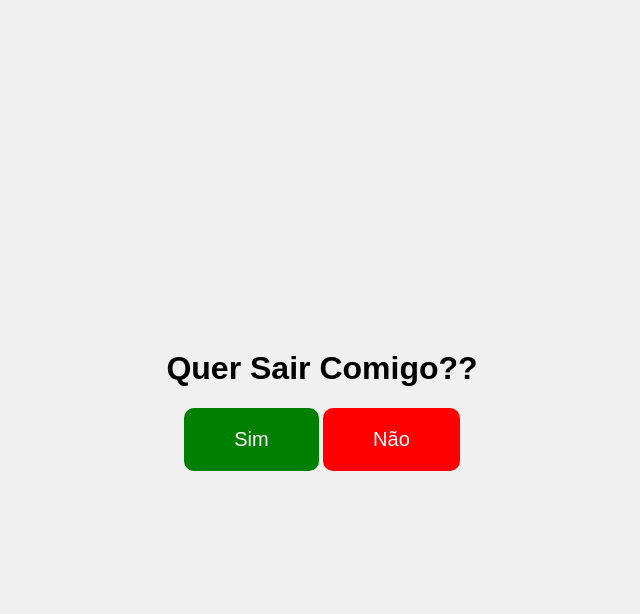
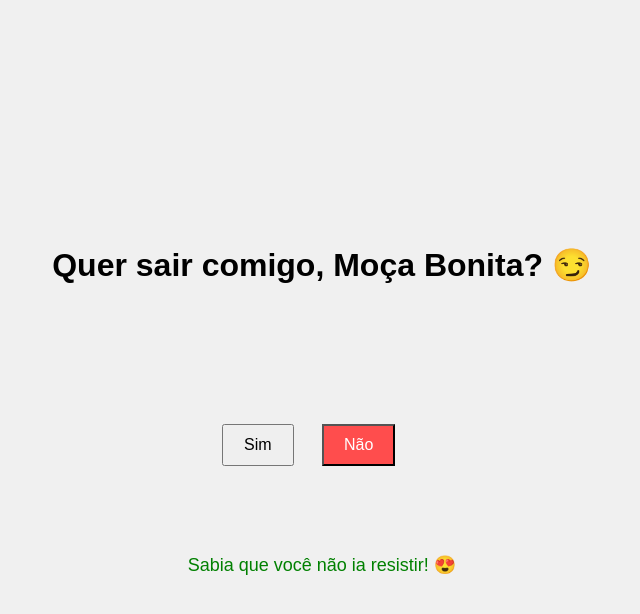
Before and after one commit to PauloGramos12/han-quernamorarcmg, a plain HTML site: page index.html in a window 1280 px wide. Both pictures are taken after a click on the button "Sim". Shown: the whole page, without its empty margins (318-958 px from the left). Drawn offline with Linux system fonts and the light colour scheme.

Commit message:
Update index.html

```diff
--- a/index.html
+++ b/index.html
@@ -1,87 +1,90 @@
 <!DOCTYPE html>
-<html lang="pt-br">
+<html lang="pt-BR">
 <head>
   <meta charset="UTF-8">
-  <meta name="viewport" content="width=device-width, initial-scale=1.0">
-  <title> convite pra sair </title>
+  <title>Convite Irrecusável</title>
   <style>
     body {
       font-family: Arial, sans-serif;
+      text-align: center;
+      margin: 0;
+      height: 100vh;
+      background: #f0f0f0;
       display: flex;
+      flex-direction: column;
       justify-content: center;
       align-items: center;
-      height: 100vh;
-      background-color: #f0f0f0;
-      margin: 0;
     }
-    .container {
-      text-align: center;
+
+    h1 {
+      margin-bottom: 40px;
     }
-    .button {
-      padding: 20px 50px;
-      font-size: 20px;
+
+    .button-container {
+      position: relative;
+      width: 300px;
+      height: 200px;
+    }
+
+    button {
+      padding: 10px 20px;
+      font-size: 16px;
+      position: absolute;
+      transition: top 0.2s, left 0.2s;
       cursor: pointer;
-      border: none;
-      border-radius: 10px;
-      transition: all 0.3s;
     }
-    .sim {
-      background-color: green;
+
+    #sim {
+      left: 50px;
+      top: 100px;
+    }
+
+    #nao {
+      left: 150px;
+      top: 100px;
+      background-color: #ff4d4d;
       color: white;
     }
-    .nao {
-      background-color: red;
-      color: white;
+
+    #resposta {
+      margin-top: 30px;
+      font-size: 18px;
+      color: green;
     }
   </style>
 </head>
 <body>
 
-<div class="container">
-  <h1> Quer Sair Comigo??</h1>
-  <button id="simButton" class="button sim">Sim</button>
-  <button id="naoButton" class="button nao">Não</button>
-</div>
+  <h1>Quer sair comigo, Moça Bonita? 😏</h1>
 
-<audio id="music" src="c:\Users\paulo\Downloads\WhatsApp Audio 2025-04-02 at 21.19.45.mp4" preload="auto"></audio>
+  <div class="button-container">
+    <button id="sim">Sim</button>
+    <button id="nao">Não</button>
+  </div>
 
-<script>
-  const simButton = document.getElementById('simButton');
-  const naoButton = document.getElementById('naoButton');
-  const music = document.getElementById('music');
+  <div id="resposta"></div>
 
-  // Função para teletransportar o botão "Não"
-  function teleportNao() {
-    const screenWidth = window.innerWidth;
-    const screenHeight = window.innerHeight;
+  <script>
+    const btnSim = document.getElementById('sim');
+    const btnNao = document.getElementById('nao');
+    const resposta = document.getElementById('resposta');
 
-    const randomX = Math.random() * (screenWidth - naoButton.offsetWidth);
-    const randomY = Math.random() * (screenHeight - naoButton.offsetHeight);
+    btnSim.addEventListener('click', () => {
+      resposta.innerText = "Sabia que você não ia resistir! 😍";
+    });
 
-    naoButton.style.position = 'absolute';
-    naoButton.style.left = randomX + 'px';
-    naoButton.style.top = randomY + 'px';
-  }
+    btnNao.addEventListener('mouseover', () => {
+      const container = document.querySelector('.button-container');
+      const maxX = container.clientWidth - btnNao.offsetWidth;
+      const maxY = container.clientHeight - btnNao.offsetHeight;
 
-  // Função para mostrar a mensagem e tocar a música
-  function showParabens() {
-    const message =  😄\n\nFica tranquilo, não precisa se preocupar, você fez a escolha certa!";
-    alert(message);
+      const randomX = Math.floor(Math.random() * maxX);
+      const randomY = Math.floor(Math.random() * maxY);
 
-    // Toca a música "Careless Whisper"
-    music.play();
-  }
-
-  // Ação quando clicar em "Sim"
-  simButton.addEventListener('click', () => {
-    showParabens();
-  });
-
-  // Ação quando clicar em "Não"
-  naoButton.addEventListener('click', () => {
-    teleportNao();
-  });
-</script>
+      btnNao.style.left = `${randomX}px`;
+      btnNao.style.top = `${randomY}px`;
+    });
+  </script>
 
 </body>
 </html>
```
